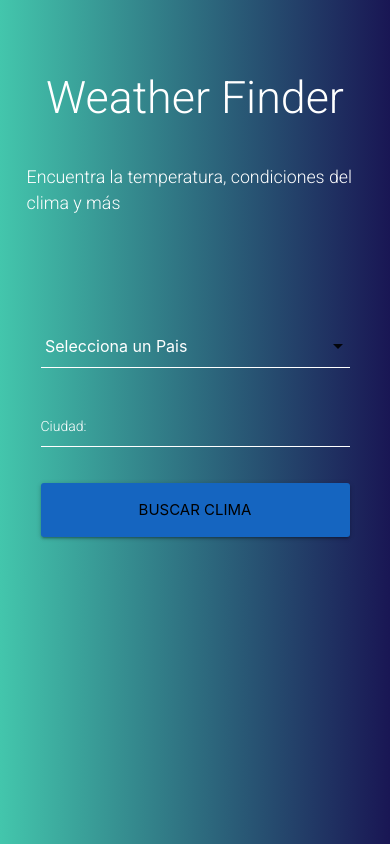
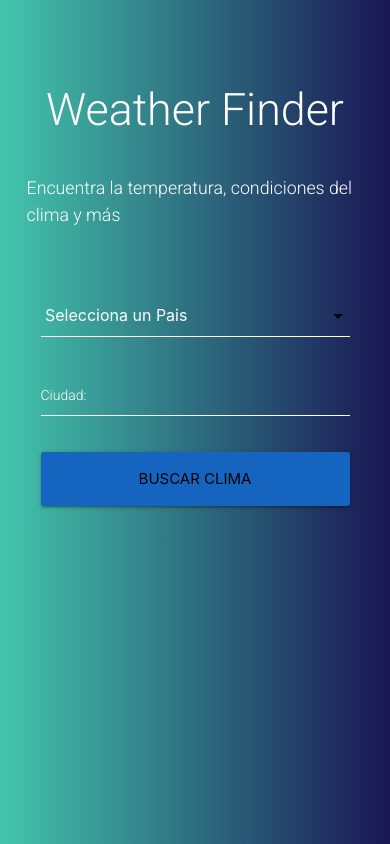
Before and after one commit to CamiSerantoni/weather-app, a React (Create React App) app: page / in a window 390 px wide. Built offline with nearby package versions, Linux system fonts and the light colour scheme.

Commit message:
mejorando estilos de vista mobile

```diff
--- a/src/Components/CSSFolder/Weather.css
+++ b/src/Components/CSSFolder/Weather.css
@@ -74,6 +74,9 @@ img{
 
   @media (max-width: 600px) {
 
+    .contenedor-form {
+      padding: 0;
+    }
       .icon {
         width: 15%;
         margin-right: 5%;
@@ -113,4 +116,16 @@ img{
             margin-top: 4px;
         }
 
+        .App-header {
+          height: 30vh;
+          display: flex;
+          flex-direction: column;
+          align-items: center;
+          justify-content: center;
+          font-size: calc(10px + 2vmin);
+          color: white;
+          margin: 2%;
+          margin-top: 5%;
+      }
+
     }
```
